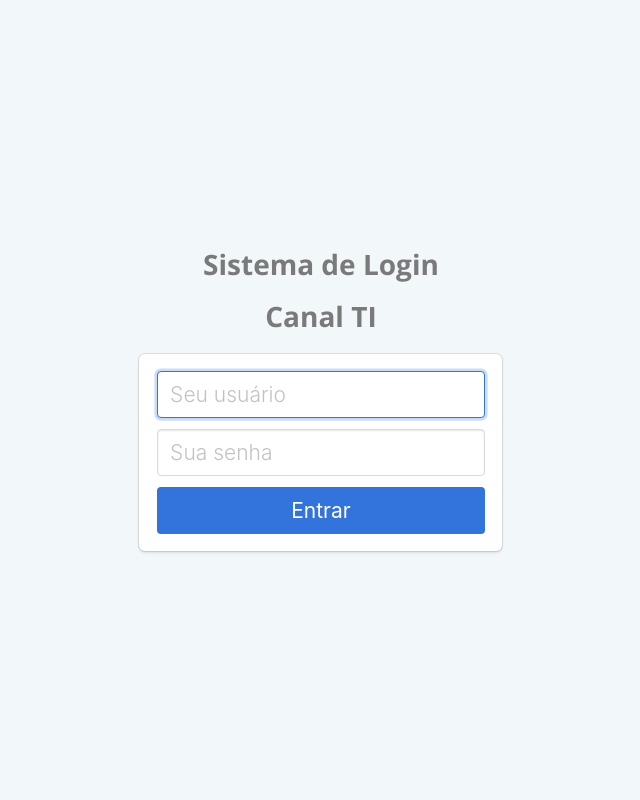
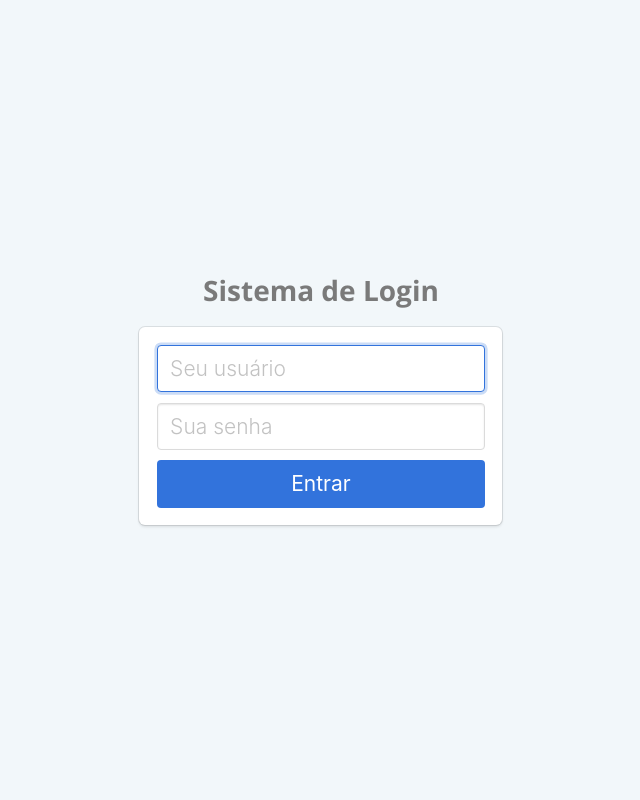
Before and after one commit to euesdrasgois/athenados, a PHP site: page /admin/index.php in a window 1280 px wide. Shown: the whole page, without its empty margins (319-959 px from the left). Run offline with PHP 8.4, Linux system fonts and the light colour scheme.

Commit message:
Update index.php

```diff
--- a/admin/index.php
+++ b/admin/index.php
@@ -8,7 +8,7 @@ session_start();
     <meta charset="utf-8">
     <meta http-equiv="X-UA-Compatible" content="IE=edge">
     <meta name="viewport" content="width=device-width, initial-scale=1">
-    <title>Sistema de Login - PHP + MySQL - Canal TI</title>
+    <title>Painel Administrativo - Athenados</title>
     <link href="https://fonts.googleapis.com/css?family=Open+Sans:300,400,700" rel="stylesheet">
     <link rel="stylesheet" href="css/bulma.min.css" />
     <link rel="stylesheet" type="text/css" href="css/login.css">
@@ -20,7 +20,6 @@ session_start();
             <div class="container has-text-centered">
                 <div class="column is-4 is-offset-4">
                     <h3 class="title has-text-grey">Sistema de Login</h3>
-                    <h3 class="title has-text-grey"><a href="https://youtube.com/canaltioficial" target="_blank">Canal TI</a></h3>
                     <?php
                     if(isset($_SESSION['nao_autenticado'])):
                     ?>
```
